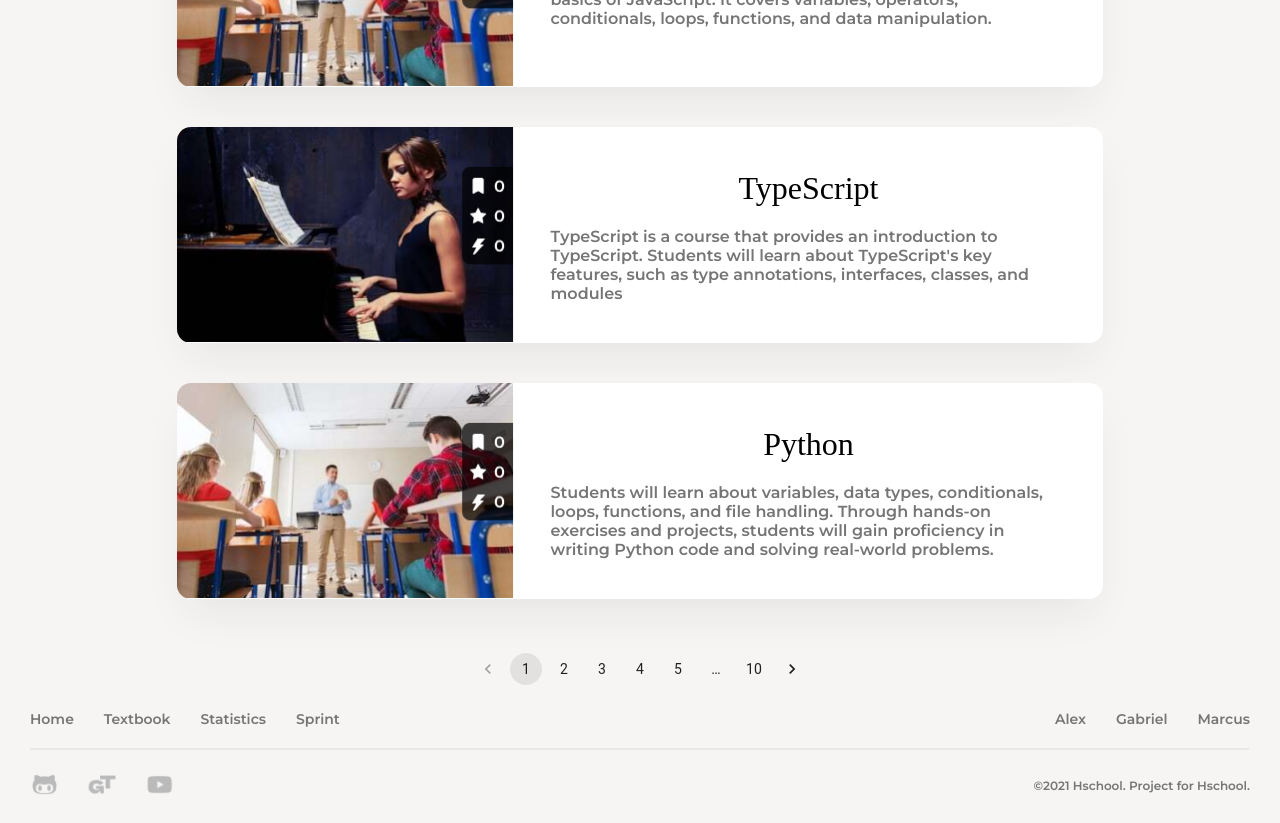
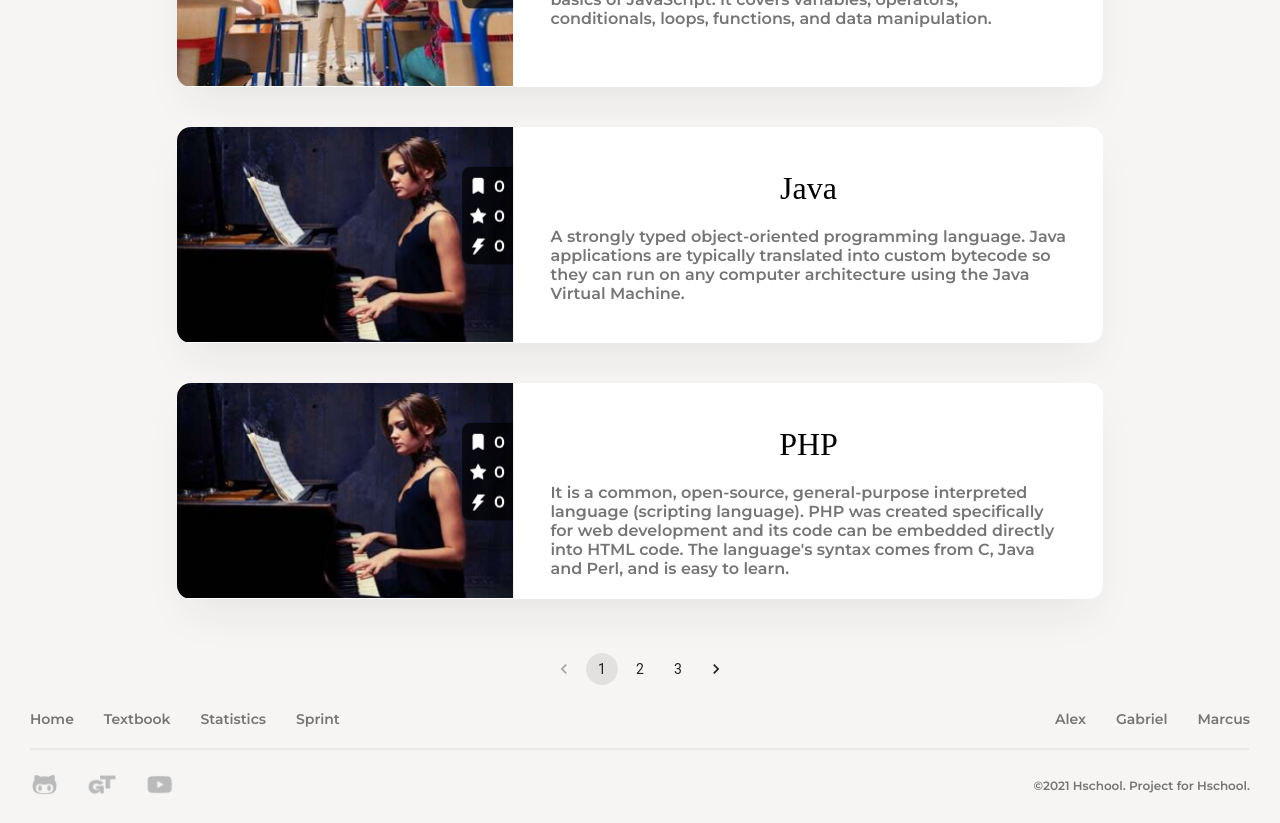
Before and after one commit to faleialina/EducationPlatform, a React (Create React App) app in the folder client/: page /student in a window 1280 px wide. Shown: the part 400-1223 px from the top of the page. Built offline with nearby package versions, Linux system fonts and the light colour scheme; a web font is replaced by a local one.

Commit message:
Pagination

```diff
--- a/client/src/pages/StudentPage/StudentPage.js
+++ b/client/src/pages/StudentPage/StudentPage.js
@@ -2,13 +2,22 @@ import Header from '../../companents/Header/Header';
 import Footer from "../../companents/Footer/Footer";
 import style from './style.module.css'
 import Pagination from '@mui/material/Pagination';
+import { useState } from 'react';
 
 function StudentPage() {
 
+
     const array = [{ img: 'img_1', header: 'JavaScript', text: 'JavaScript is a practical course where students learn the basics of JavaScript. It covers variables, operators, conditionals, loops, functions, and data manipulation.' },
+    { img: 'img_2', header: 'Java', text: 'A strongly typed object-oriented programming language. Java applications are typically translated into custom bytecode so they can run on any computer architecture using the Java Virtual Machine.' },
+    { img: 'img_2', header: 'PHP', text: 'It is a common, open-source, general-purpose interpreted language (scripting language). PHP was created specifically for web development and its code can be embedded directly into HTML code. The language\'s syntax comes from C, Java and Perl, and is easy to learn.' },
     { img: 'img_2', header: 'TypeScript', text: 'TypeScript is a course that provides an introduction to TypeScript. Students will learn about TypeScript\'s key features, such as type annotations, interfaces, classes, and modules' },
+    { img: 'img_2', header: 'Ruby', text: 'The main purpose of Ruby is to create simple and at the same time understandable programs, where it is not the speed of the program that is important, but the short development time, clarity and simplicity of the syntax.' },
+    { img: 'img_2', header: 'C#', text: 'Object-oriented programming language. C# belongs to a family of languages with a C-like syntax, of which its syntax is closest to C++ and Java.' },
+    { img: 'img_2', header: 'C++', text: 'A compiled, statically typed general-purpose programming language. It is one of the most widely spoken languages in the world. Google Chrome, Mozilla Firefox, Winamp and the Adobe product line were developed using C++.' },
+    { img: 'img_2', header: 'C', text: 'A compiled, statically typed, general-purpose programming language. The C language is used for developing low-level applications, as it is considered to be closest to hardware.' },
     { img: 'img_3', header: 'Python', text: 'Students will learn about variables, data types, conditionals, loops, functions, and file handling. Through hands-on exercises and projects, students will gain proficiency in writing Python code and solving real-world problems.' }]
-    const result = array.map(elem => <div>
+
+   const result = array.map(elem => <div>
         <div className={style.wrapper}>
             <div className={style[elem.img]}></div>
             <div className={style.info}>
@@ -17,6 +26,17 @@ function StudentPage() {
             </div>
         </div>
     </div>)
+
+
+
+    const [page, setPage] = useState(1);
+    const [countPage] = useState(3);
+
+
+    const lastIndex = page * countPage;
+    const firstIndex = lastIndex - countPage;
+    const currentIndex = result.slice(firstIndex, lastIndex);
+
 
 
     return (
@@ -30,11 +50,11 @@ function StudentPage() {
             </div>
 
             <div className={style.main}>
-                {result}
+                {currentIndex}
             </div>
 
 
-            <Pagination count={10} className={style.pagination} />
+            <Pagination count={array.length / countPage} page={page} onChange={(_, num) => setPage(num)} className={style.pagination} />
 
 
             <Footer />
```
